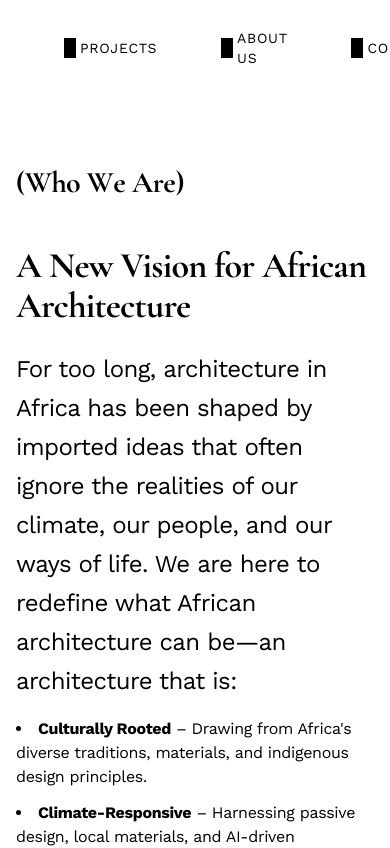
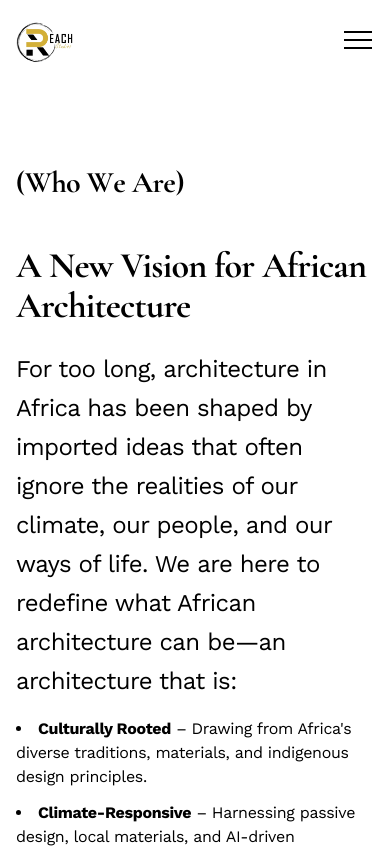
Before and after one commit to ngachadavid/reach-design, a Next.js app: page /about in a window 390 px wide. Shown: the top 848 px of the page. Built offline with nearby package versions, Linux system fonts and the light colour scheme.

Commit message:
hamburger menu for mobile navigation

```diff
--- a/app/components/global/Navbar.jsx
+++ b/app/components/global/Navbar.jsx
@@ -14,6 +14,7 @@ export default function Navbar() {
   const [lastScrollY, setLastScrollY] = useState(0);
   const [isDark, setIsDark] = useState(false);
   const [scrolled, setScrolled] = useState(false);
+  const [mobileMenuOpen, setMobileMenuOpen] = useState(false);
 
   useEffect(() => {
     const handleScroll = () => {
@@ -58,6 +59,18 @@ export default function Navbar() {
     };
   }, []);
 
+  // Close mobile menu on resize to desktop
+  useEffect(() => {
+    const handleResize = () => {
+      if (window.innerWidth >= 768) {
+        setMobileMenuOpen(false);
+      }
+    };
+
+    window.addEventListener('resize', handleResize);
+    return () => window.removeEventListener('resize', handleResize);
+  }, []);
+
   const navLinks = [
     { label: "PROJECTS", href: "/projects" },
     { label: "ABOUT US", href: "/about" },
@@ -75,9 +88,10 @@ export default function Navbar() {
   */
 
   return (
+    <>
       <nav
         className={`
-        fixed top-0 z-50 w-full px-16 py-2 flex items-center justify-between
+          fixed top-0 z-50 w-full px-4 md:px-16 py-2 flex items-center justify-between
           transition-all duration-500 ease-in-out
           ${hidden ? "-translate-y-full" : "translate-y-0"}
           ${isDark ? "text-white" : "text-black"}
@@ -91,13 +105,13 @@ export default function Navbar() {
             alt="Reach Logo"
             width={120}
             height={40}
-          className="h-20 w-auto"
+            className="h-16 md:h-20 w-auto"
             priority
           />
         </Link>
 
-      {/* Navigation Links */}
-      <div className="flex gap-12 text-sm tracking-wider">
+        {/* Desktop Navigation Links */}
+        <div className="hidden md:flex gap-12 text-sm tracking-wider">
           {navLinks.map(({ label, href }) => (
             <Link
               key={label}
@@ -128,6 +142,58 @@ export default function Navbar() {
             </Link>
           ))}
         </div>
+
+        {/* Mobile Animated Hamburger Button */}
+        <button
+          onClick={() => setMobileMenuOpen(!mobileMenuOpen)}
+          className="md:hidden z-50 w-8 h-8 flex flex-col items-center justify-center gap-1.5"
+          aria-label="Toggle menu"
+        >
+          <span
+            className={`
+              block h-0.5 w-7 transition-all duration-300 ease-in-out
+              ${mobileMenuOpen ? "rotate-45 translate-y-2" : "rotate-0 translate-y-0"}
+              ${isDark ? "bg-white" : "bg-black"}
+            `}
+          />
+          <span
+            className={`
+              block h-0.5 w-7 transition-all duration-300 ease-in-out
+              ${mobileMenuOpen ? "opacity-0" : "opacity-100"}
+              ${isDark ? "bg-white" : "bg-black"}
+            `}
+          />
+          <span
+            className={`
+              block h-0.5 w-7 transition-all duration-300 ease-in-out
+              ${mobileMenuOpen ? "-rotate-45 -translate-y-2" : "rotate-0 translate-y-0"}
+              ${isDark ? "bg-white" : "bg-black"}
+            `}
+          />
+        </button>
       </nav>
+
+      {/* Mobile Menu Overlay */}
+      <div
+        className={`
+          fixed inset-0 z-40 bg-white backdrop-blur-lg
+          transition-all duration-300 ease-in-out md:hidden
+          ${mobileMenuOpen ? "opacity-100 visible" : "opacity-0 invisible"}
+        `}
+      >
+        <div className="flex flex-col items-center justify-center h-full gap-8">
+          {navLinks.map(({ label, href }) => (
+            <Link
+              key={label}
+              href={href}
+              onClick={() => setMobileMenuOpen(false)}
+              className="text-black text-3xl font-bold tracking-normal"
+            >
+              {label}
+            </Link>
+          ))}
+        </div>
+      </div>
+    </>
   );
 }
```
Lines whose indentation alone changed are shown as unchanged.
